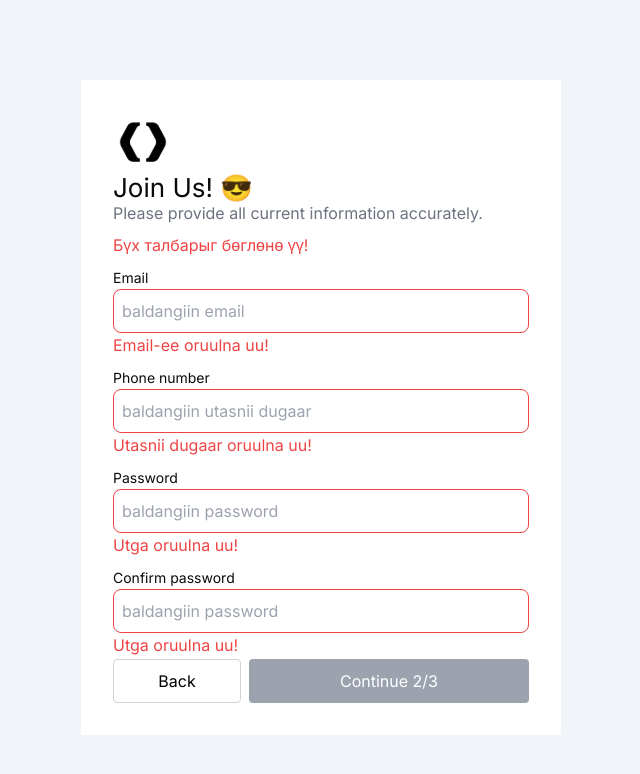
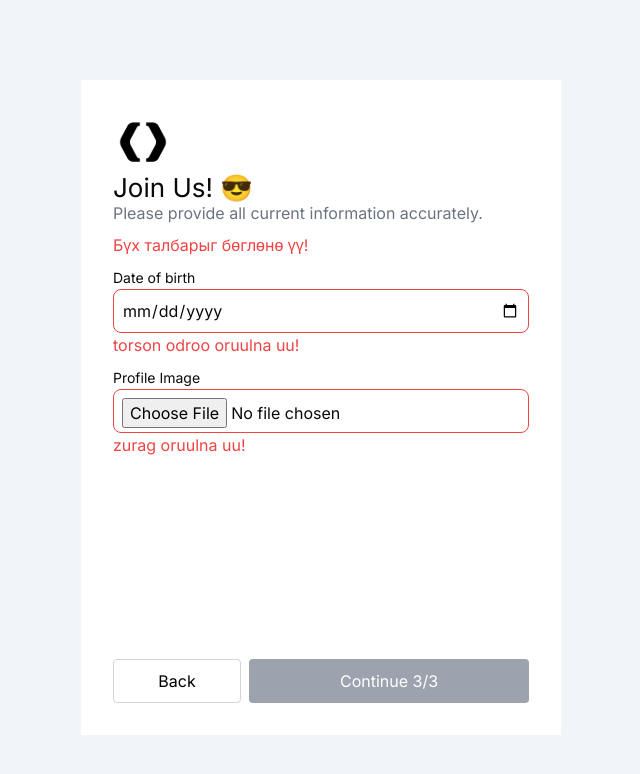
Before and after one commit to adiyakhuu1/form, a Next.js app: page / in a window 1280 px wide. Shown: the top 774 px of the page, without its empty margins (319-959 px from the left). Built offline with nearby package versions, Linux system fonts and the light colour scheme.

Commit message:
asdjhjfas

```diff
--- a/src/app/components/PageThree.jsx
+++ b/src/app/components/PageThree.jsx
@@ -42,6 +42,8 @@ export default function PageThree({
             </label>
             <br />
             <input
+              min="1950-01-01"
+              max="2018-12-31"
               id="birthdate"
               onChange={onChange}
               className={errors.birthdate ? warningStyle : regularStyle}
--- a/src/app/page.js
+++ b/src/app/page.js
@@ -7,7 +7,7 @@ import PageThree from "./components/PageThree";
 import PageDone from "./components/Done";
 
 export default function Home() {
-  const [current, setCurrent] = useState(2);
+  const [current, setCurrent] = useState(3);
   const [image, setImage] = useState(null);
   const [form, setForm] = useState({
     firstname: "",
```
